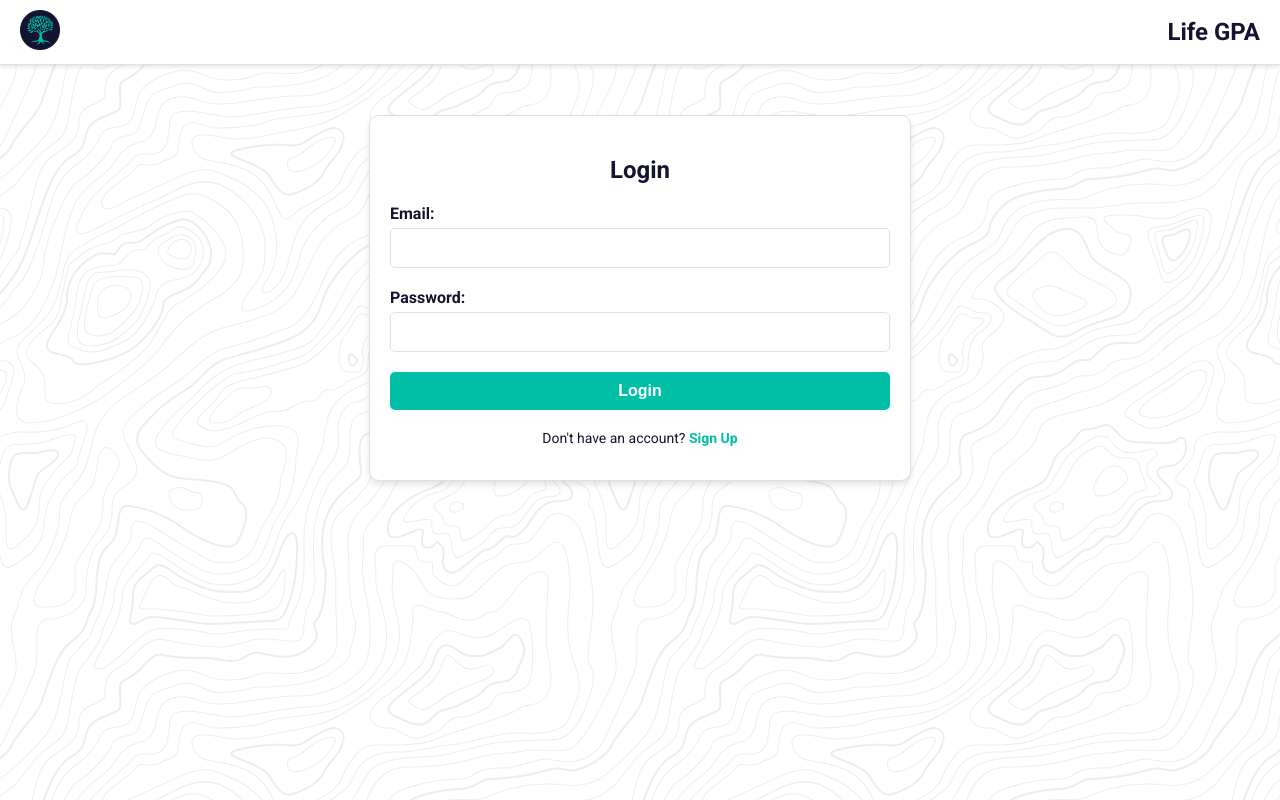
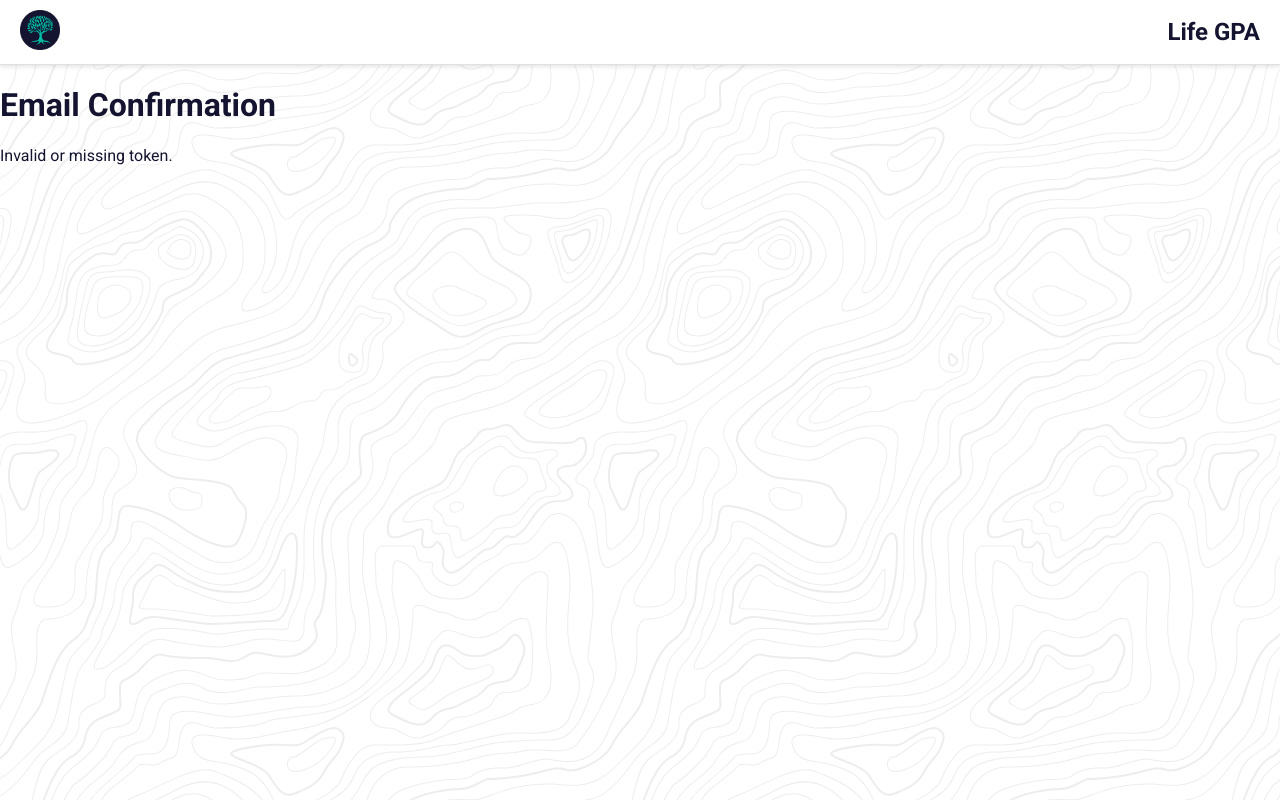
Before and after one commit to CompassFoundry/LifeGPA, a React (Create React App) app in the folder frontend/: page /confirm-email in a window 1280 px wide. Before the commit this address led to /login. Built offline with nearby package versions, Linux system fonts and the light colour scheme; no server answers.

Commit message:
confirmation email frontend

```diff
--- a/frontend/src/App.js
+++ b/frontend/src/App.js
@@ -7,6 +7,7 @@ import {
 } from 'react-router-dom'
 import RegisterUser from '@components/Auth/RegisterUser'
 import LoginUser from '@components/Auth/LoginUser'
+import ConfirmEmail from '@components/Auth/ConfirmEmail'
 import TermsOfService from '@components/Auth/TermsOfService'
 import PrivacyPolicy from '@components/Auth/PrivacyPolicy'
 import ProtectedRoute from '@components/Auth/ProtectedRoute'
@@ -103,6 +104,7 @@ const App = () => {
             <Route path='/login' element={<LoginUser />} />
             <Route path='/terms-of-service' element={<TermsOfService />} />
             <Route path='/privacy-policy' element={<PrivacyPolicy />} />
+            <Route path='/confirm-email' element={<ConfirmEmail />} />
 
             {/* Protected Routes */}
             <Route
--- /dev/null
+++ b/frontend/src/Components/Auth/ConfirmEmail.js
@@ -0,0 +1,37 @@
+import React, { useEffect, useState } from 'react'
+import { useLocation } from 'react-router-dom' // If using react-router
+import axios from 'axios' // Or use fetch
+
+const ConfirmEmail = () => {
+  const [message, setMessage] = useState('')
+  const location = useLocation()
+  const token = new URLSearchParams(location.search).get('token') // Extract token from URL
+
+  useEffect(() => {
+    const confirmEmail = async () => {
+      try {
+        const response = await axios.get(
+          `https://your-backend-domain.com/auth/confirm-email?token=${token}`
+        )
+        setMessage(response.data.message) // Success message
+      } catch (error) {
+        setMessage(error.response?.data?.error || 'Failed to confirm email.')
+      }
+    }
+
+    if (token) {
+      confirmEmail()
+    } else {
+      setMessage('Invalid or missing token.')
+    }
+  }, [token])
+
+  return (
+    <div>
+      <h1>Email Confirmation</h1>
+      <p>{message}</p>
+    </div>
+  )
+}
+
+export default ConfirmEmail
```
